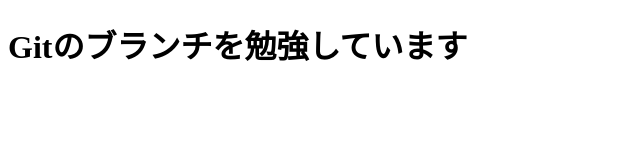
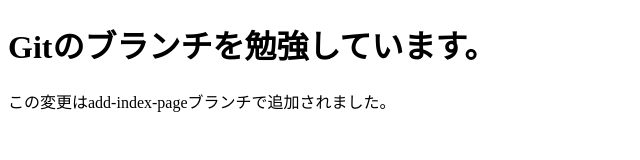
Before and after one commit to Usamilk/git-study, a plain HTML site: page index.html in a window 1280 px wide. Shown: the whole page, without its empty margins (0-640 px from the left). Drawn offline with Linux system fonts and the light colour scheme.

Commit message:
段落を追加

```diff
--- a/index.html
+++ b/index.html
@@ -5,6 +5,7 @@
         <title>Gitの勉強</title>
     </head>
     <body>
-        <h1>Gitのブランチを勉強しています</h1>
+        <h1>Gitのブランチを勉強しています。</h1>
+        <p>この変更はadd-index-pageブランチで追加されました。</p>
     </body>
 </html>
```
